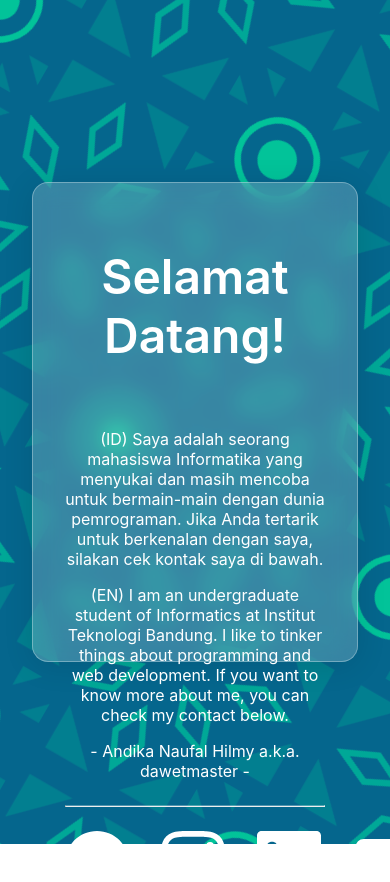
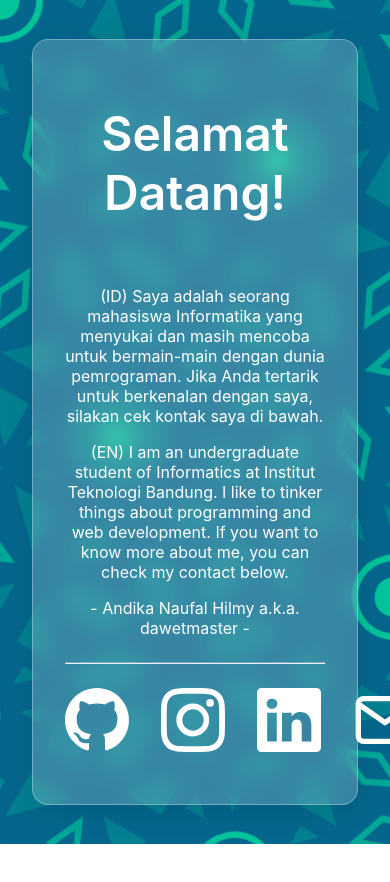
Before and after one commit to andikahilmy/andikahilmy.github.io, a Next.js app: page / in a window 390 px wide. Shown: the top 882 px of the page. After the commit the page ends 844 px from the top, so only its background shows below. Built offline with nearby package versions, Linux system fonts and the light colour scheme.

Commit message:
fix bug mobile

```diff
--- a/components/splash/card.module.css
+++ b/components/splash/card.module.css
@@ -2,7 +2,6 @@
     width: calc(100vw - 4rem);
     /* height: calc(100vh - 4rem); */
     max-width: 60rem;
-    max-height: 30rem;
     margin: auto;
     padding: 2rem 2rem 2rem 2rem;
 }
```
